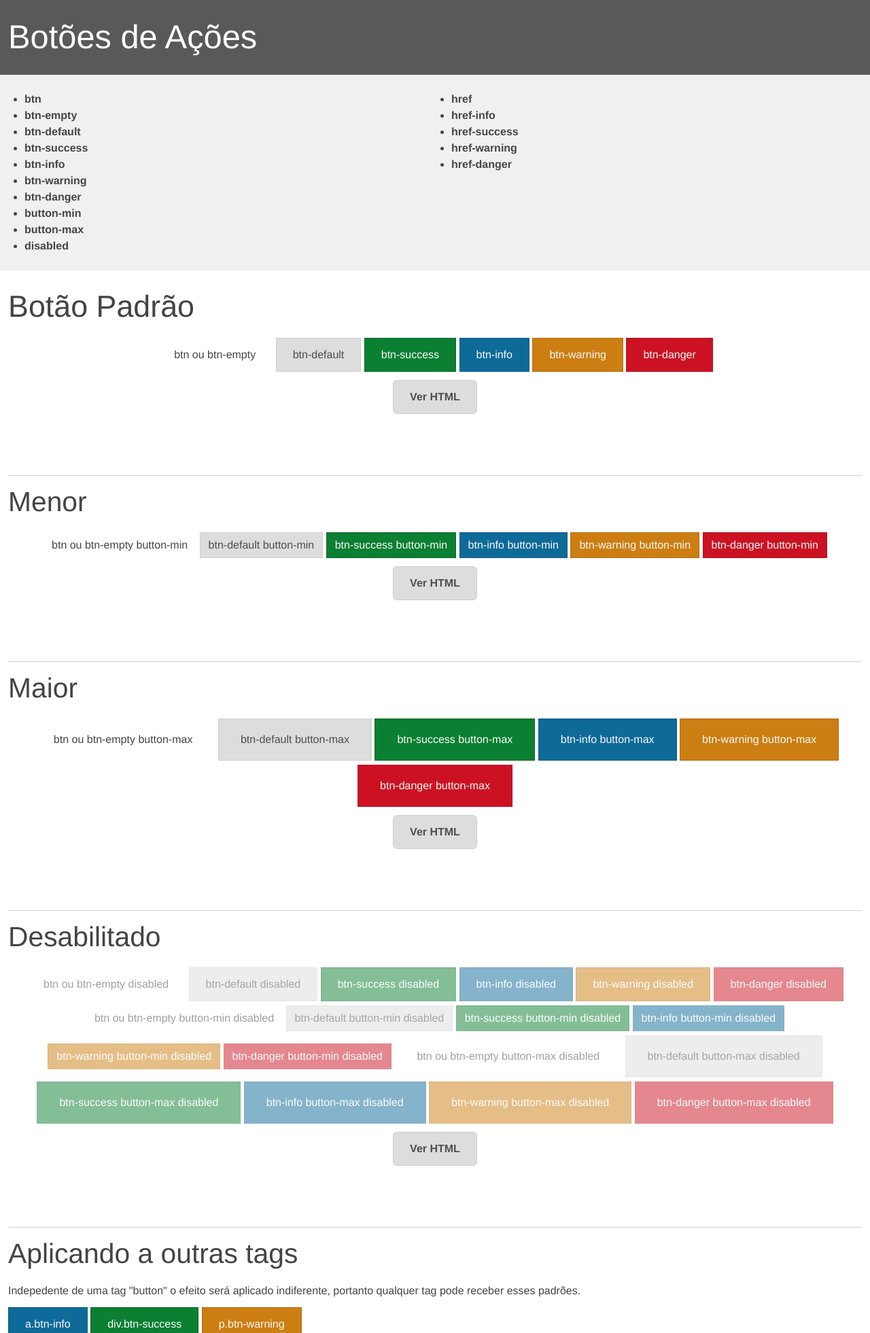
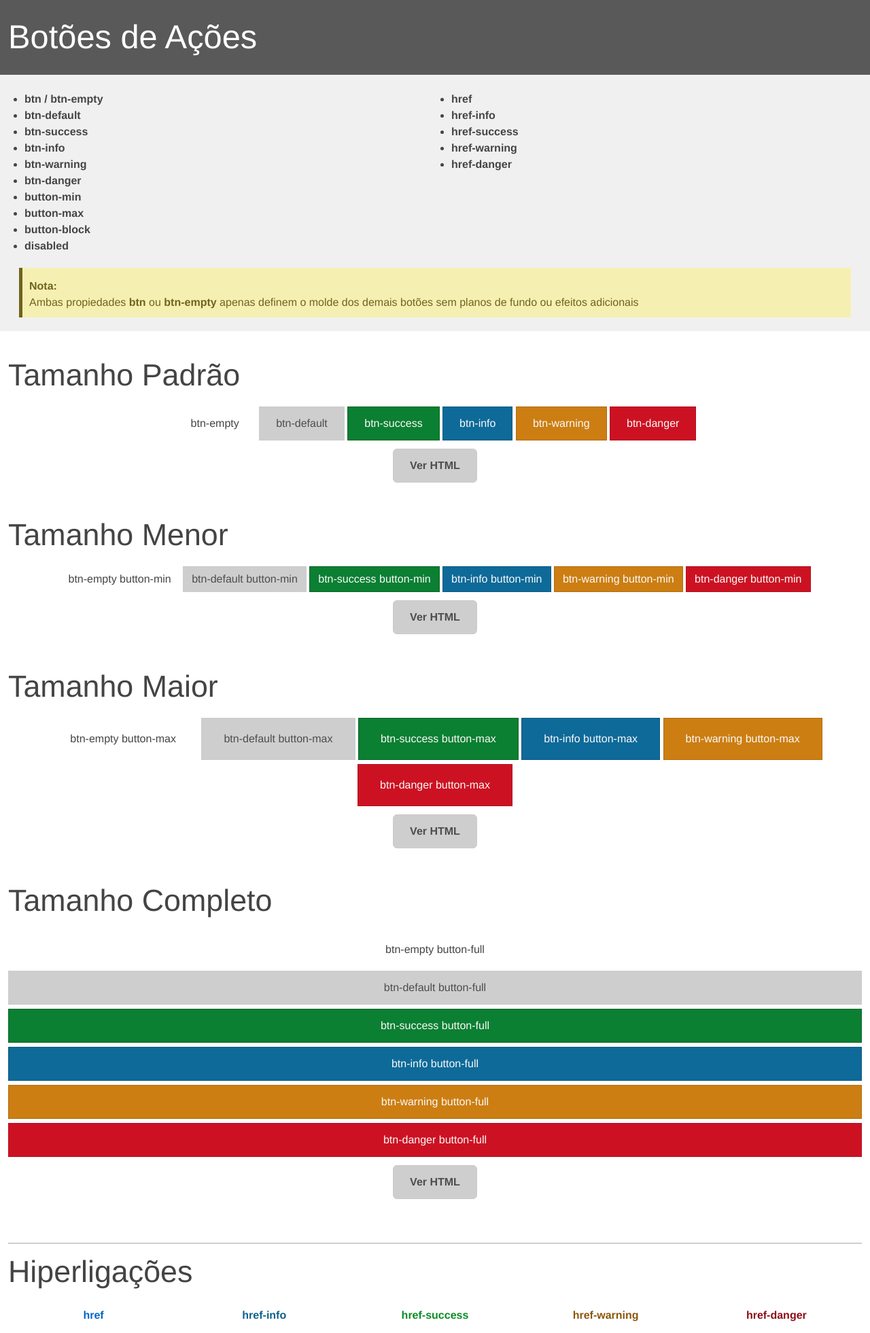
Before and after one commit to Spell-Master/sm-web, a PHP site: page /css/exemplos/botoes.html in a window 1280 px wide. Shown: the top 1961 px of the page at 68% size. Run offline with PHP 8.4, Linux system fonts and the light colour scheme.

Commit message:
css-default part6

```diff
--- a/css/css-default.css
+++ b/css/css-default.css
@@ -221,81 +221,83 @@ h6, .h6 {font-size: var(--text-size-h6)}
 
 /**
  * ****************************************
- * * Botões
+ * Botões
  * ****************************************
  */
 [class^="btn"] {
-    outline:0;
-    border:.0625rem solid;
-    padding:.75rem 1.5rem;
-    margin-bottom:0;
-    display:inline-block;
-    vertical-align:middle;
-    min-height:3rem;
-    text-decoration:none;
-    text-align:center;
-    font-weight:400;
-    cursor:pointer;
-    overflow:hidden;
-    white-space:nowrap;
-    transition:.5s
+    outline: 0;
+    border: .0625rem solid;
+    padding: .75rem 1.5rem;
+    margin-bottom: 0;
+    display: inline-block;
+    vertical-align: middle;
+    min-height: 3rem;
+    text-decoration: none;
+    text-align: center;
+    font-weight: 400;
+    cursor: pointer;
+    overflow: hidden;
+    white-space: nowrap;
+    transition: .5s
 }
 
-.button-min   {padding:.375rem .75rem; min-height:1.875rem}
-.button-max   {padding:1.125rem 2rem; min-height:3.4375rem}
-.button-block {width:100%}
+.button-min   {padding: .375rem .75rem; min-height: 1.75rem}
+.button-max   {padding: 1.125rem 2rem;  min-height: 3.3125rem}
+.button-full  {width: 100%}
 
-.btn,
-.btn-empty   {background-color:inherit; border-color:transparent}
-.btn-default {color:#4d4d4d}
+.btn-default {color: #4d4d4d}
 .btn-success,
 .btn-info,
 .btn-warning,
-.btn-danger  {color:#fafafa}
-.btn-default {background-color:#dddddd !important; border-color:#cecece !important}
-.btn-success {background-color:#0b7f32 !important; border-color:#086728 !important}
-.btn-info    {background-color:#0e6a99 !important; border-color:#0b5a82 !important}
-.btn-warning {background-color:#cc7e12 !important; border-color:#b26d0f !important}
-.btn-danger  {background-color:#cc1222 !important; border-color:#b20f1d !important}
+.btn-danger {color: #fafafa}
 
-.btn-default:hover {background-color:#cccccc !important}
-.btn-success:hover {background-color:#0a6629 !important}
-.btn-info:hover    {background-color:#0b5072 !important}
-.btn-warning:hover {background-color:#a56710 !important}
-.btn-danger:hover  {background-color:#a50f1c !important}
+.btn,
+.btn-empty   {background-color: inherit;            border-color: transparent}
+.btn-default {background-color: #cecece !important; border-color: #cccccc !important}
+.btn-success {background-color: #0b7f32 !important; border-color: #086728 !important}
+.btn-info    {background-color: #0e6a99 !important; border-color: #0b5a82 !important}
+.btn-warning {background-color: #cc7e12 !important; border-color: #b26d0f !important}
+.btn-danger  {background-color: #cc1222 !important; border-color: #b20f1d !important}
+
+.btn-default:hover {background-color: #bfbfbf !important}
+.btn-success:hover {background-color: #0a6629 !important}
+.btn-info:hover    {background-color: #0b5072 !important}
+.btn-warning:hover {background-color: #a56710 !important}
+.btn-danger:hover  {background-color: #a50f1c !important}
 
 .btn-default:active,
 .btn-success:active,
 .btn-info:active,
 .btn-warning:active,
 .btn-danger:active {
-    filter:brightness(50%)
+    filter: brightness(50%)
 }
 
 [class^="href"] {
-    cursor:pointer;
-    font-weight:500
+    cursor: pointer;
+    margin: 0 .25rem;
+    font-weight: 600;
+    display: inline-block;
+    text-decoration: none;
+    text-align: center;
+    white-space: nowrap;
+    transition: .5s
 }
 [class^="href"]:active {
-    filter:brightness(50%)
+    filter: brightness(50%)
 }
-.href,
-.href-info    {color:#149ee5 !important}
-.href-success {color:#13cc52 !important}
-.href-warning {color:#d68514 !important}
-.href-danger  {color:#e51426 !important}
 
-.href:hover         {color:#17b1ff !important; text-shadow:0 0 .0625rem #a1dfff, 0 0 .0625rem #a1dfff}
-.href-info:hover    {color:#008fd8 !important; text-shadow:0 0 .0625rem #37bbff, 0 0 .0625rem #37bbff}
-.href-success:hover {color:#16e55c !important; text-shadow:0 0 .0625rem #86f2ab, 0 0 .0625rem #86f2ab}
-.href-warning:hover {color:#ef9517 !important; text-shadow:0 0 .0625rem #f4bc6e, 0 0 .0625rem #f4bc6e}
-.href-danger:hover  {color:#ff162a !important; text-shadow:0 0 .0625rem #fe8d97, 0 0 .0625rem #fe8d97}
+.href         {color: #0066cc !important}
+.href-info    {color: #0c628c !important}
+.href-success {color: #0c8c25 !important}
+.href-warning {color: #8c560c !important}
+.href-danger  {color: #8c0c17 !important}
 
-[class^="btn"].disabled,
-[class^="href"].disabled {
-    opacity:.5 !important;
-    pointer-events:none
-}
+.href:hover,         .href:focus         {text-shadow: 0 0 .0625rem #193b4c}
+.href-info:hover,    .href-info:focus    {text-shadow: 0 0 .0625rem #0e6aaa}
+.href-success:hover, .href-success:focus {text-shadow: 0 0 .0625rem #085d19}
+.href-warning:hover, .href-warning:focus {text-shadow: 0 0 .0625rem #5d3908}
+.href-danger:hover,  .href-danger:focus  {text-shadow: 0 0 .0625rem #5d080f}
 
 /**
  * ****************************************
--- a/css/exemplos/botoes.html
+++ b/css/exemplos/botoes.html
@@ -16,7 +16,6 @@
         <script src="../../lib/prism/prism.js" type="text/javascript"></script>
     </head>
     <body>
-        <header>
         <div class="bg-dark-grey padding-all text-white">
             <div class="container">
                 <h1>Botões de Ações</h1>
@@ -27,8 +26,7 @@
                 <div class="row-pad">
                     <div class="col-half">
                         <ul class="margin-left bold">
-                                <li>btn</li>
-                                <li>btn-empty</li>
+                            <li>btn / btn-empty</li>
                             <li>btn-default</li>
                             <li>btn-success</li>
                             <li>btn-info</li>
@@ -36,6 +34,7 @@
                             <li>btn-danger</li>
                             <li>button-min</li>
                             <li>button-max</li>
+                            <li>button-block</li>
                             <li>disabled</li>
                         </ul>
                     </div>
@@ -50,191 +49,94 @@
                     </div>
                 </div>
             </div>
+            <blockquote class="quote-yellow">
+                <p class="bold">Nota:</p>
+                Ambas propiedades
+                <span class="bold">btn</span> ou <span class="bold">btn-empty</span>
+                apenas definem o molde dos demais botões sem planos de fundo ou efeitos adicionais
+            </blockquote>
         </div>
-        </header>
-        <main class="bg-white">
-            <div class="container padding-all">
-                <h2>Botão Padrão</h2>
-                <div class="margin-top">
+
+        <div class="container padding-all margin-top">
+            <h2>Tamanho Padrão</h2>
             <div class="align-center">
-                        <button class="btn-empty margin-top-min">btn ou btn-empty</button>
+                <button class="btn-empty margin-top-min">btn-empty</button>
                 <button class="btn-default margin-top-min">btn-default</button>
                 <button class="btn-success margin-top-min">btn-success</button>
                 <button class="btn-info margin-top-min">btn-info</button>
                 <button class="btn-warning margin-top-min">btn-warning</button>
                 <button class="btn-danger margin-top-min">btn-danger</button>
             </div>
-                </div>
-                <div class="margin-top align-center">
-                    <button class="btn-default radius-all-min bold" data-code="">Ver HTML</button>
-                </div>
-                <div class="sm-margin-top">
-                    <hr class="sm-line" />
-                    <h3>Menor</h3>
-                    <div class="margin-top">
-                        <div class="align-center">
-                            <button class="btn-empty button-min margin-top-min">
-                                btn ou btn-empty button-min
-                            </button>
-                            <button class="btn-default button-min margin-top-min">
-                                btn-default button-min
-                            </button>
-                            <button class="btn-success button-min margin-top-min">
-                                btn-success button-min
-                            </button>
-                            <button class="btn-info button-min margin-top-min">
-                                btn-info button-min
-                            </button>
-                            <button class="btn-warning button-min margin-top-min">
-                                btn-warning button-min
-                            </button>
-                            <button class="btn-danger button-min margin-top-min">
-                                btn-danger button-min
-                            </button>
-                        </div>
-                    </div>
             <div class="margin-top align-center">
                 <button class="btn-default radius-all-min bold" data-code="">Ver HTML</button>
             </div>
         </div>
-                <div class="sm-margin-top">
-                    <hr class="sm-line" />
-                    <h3>Maior</h3>
-                    <div class="margin-top">
+
+        <div class="container padding-all margin-top">
+            <h2>Tamanho Menor</h2>
             <div class="align-center">
-                            <button class="btn-empty button-max margin-top-min">
-                                btn ou btn-empty button-max
-                            </button>
-                            <button class="btn-default button-max margin-top-min">
-                                btn-default button-max
-                            </button>
-                            <button class="btn-success button-max margin-top-min">
-                                btn-success button-max
-                            </button>
-                            <button class="btn-info button-max margin-top-min">
-                                btn-info button-max
-                            </button>
-                            <button class="btn-warning button-max margin-top-min">
-                                btn-warning button-max
-                            </button>
-                            <button class="btn-danger button-max margin-top-min">
-                                btn-danger button-max
-                            </button>
-                        </div>
-                    </div>
-                    <div class="margin-top align-center">
-                        <button class="btn-default radius-all-min bold" data-code="">Ver HTML</button>
-                    </div>
-                </div>
-                <div class="sm-margin-top">
-                    <hr class="sm-line" />
-                    <h3>Desabilitado</h3>
-                    <div class="margin-top">
-                        <div class="align-center">
-                            <button class="btn-empty disabled margin-top-min">
-                                btn ou btn-empty disabled
-                            </button>
-                            <button class="btn-default disabled margin-top-min">
-                                btn-default disabled
-                            </button>
-                            <button class="btn-success disabled margin-top-min">
-                                btn-success disabled
-                            </button>
-                            <button class="btn-info disabled margin-top-min">
-                                btn-info disabled
-                            </button>
-                            <button class="btn-warning disabled margin-top-min">
-                                btn-warning disabled
-                            </button>
-                            <button class="btn-danger disabled margin-top-min">
-                                btn-danger disabled
-                            </button>
-
-                            <button class="btn-empty button-min disabled margin-top-min">
-                                btn ou btn-empty button-min disabled
-                            </button>
-                            <button class="btn-default button-min disabled margin-top-min">
-                                btn-default button-min disabled
-                            </button>
-                            <button class="btn-success button-min disabled margin-top-min">
-                                btn-success button-min disabled
-                            </button>
-                            <button class="btn-info button-min disabled margin-top-min">
-                                btn-info button-min disabled
-                            </button>
-                            <button class="btn-warning button-min disabled margin-top-min">
-                                btn-warning button-min disabled
-                            </button>
-                            <button class="btn-danger button-min disabled margin-top-min">
-                                btn-danger button-min disabled
-                            </button>
-
-                            <button class="btn-empty button-max disabled margin-top-min">
-                                btn ou btn-empty button-max disabled
-                            </button>
-                            <button class="btn-default button-max disabled margin-top-min">
-                                btn-default button-max disabled
-                            </button>
-                            <button class="btn-success button-max disabled margin-top-min">
-                                btn-success button-max disabled
-                            </button>
-                            <button class="btn-info button-max disabled margin-top-min">
-                                btn-info button-max disabled
-                            </button>
-                            <button class="btn-warning button-max disabled margin-top-min">
-                                btn-warning button-max disabled
-                            </button>
-                            <button class="btn-danger button-max disabled margin-top-min">
-                                btn-danger button-max disabled
-                            </button>
-                        </div>
-                    </div>
-                    <div class="margin-top align-center">
-                        <button class="btn-default radius-all-min bold" data-code="">Ver HTML</button>
-                    </div>
-                </div>
-                <div class="sm-margin-top">
-                    <hr class="sm-line" />
-                    <h3>Aplicando a outras tags</h3>
-                    <p>Indepedente de uma tag "button" o efeito será aplicado indiferente,
-                        portanto qualquer tag pode receber esses padrões.</p>
-                    <div class="margin-top">
-                        <a class="btn-info">a.btn-info</a>
-                        <div class="btn-success">div.btn-success</div>
-                        <p class="btn-warning">p.btn-warning</p>
-                    </div>
-                    <div class="margin-top align-center">
-                        <button class="btn-default radius-all-min bold" data-code="">Ver HTML</button>
-                    </div>
-                </div>
-                <div class="sm-margin-top">
-                    <hr class="sm-line" />
-                    <h3>Custominizando</h3>
-                    <div class="margin-top">
-                        <button
-                            class="btn bg-pink bg-aqua-hover text-white text-pink-hover box-shadow-on-hover">Exemplo</button>
-                        <button class="btn-empty radius-circle bg-light-indigo bg-dark-indigo-hover text-white h3" style="height: 70px; width: 70px; padding: 0">@</button>
+                <button class="btn-empty button-min margin-top-min">btn-empty button-min</button>
+                <button class="btn-default button-min margin-top-min">btn-default button-min</button>
+                <button class="btn-success button-min margin-top-min">btn-success button-min</button>
+                <button class="btn-info button-min margin-top-min">btn-info button-min</button>
+                <button class="btn-warning button-min margin-top-min">btn-warning button-min</button>
+                <button class="btn-danger button-min margin-top-min">btn-danger button-min</button>
             </div>
             <div class="margin-top align-center">
                 <button class="btn-default radius-all-min bold" data-code="">Ver HTML</button>
             </div>
         </div>
 
-                <div class="sm-margin-top">
-                    <hr class="sm-line" />
-                    <h2>Hiperlinks</h2>
+        <div class="container padding-all margin-top">
+            <h2>Tamanho Maior</h2>
+            <div class="align-center">
+                <button class="btn-empty button-max margin-top-min">btn-empty button-max</button>
+                <button class="btn-default button-max margin-top-min">btn-default button-max</button>
+                <button class="btn-success button-max margin-top-min">btn-success button-max</button>
+                <button class="btn-info button-max margin-top-min">btn-info button-max</button>
+                <button class="btn-warning button-max margin-top-min">btn-warning button-max</button>
+                <button class="btn-danger button-max margin-top-min">btn-danger button-max</button>
+            </div>
+            <div class="margin-top align-center">
+                <button class="btn-default radius-all-min bold" data-code="">Ver HTML</button>
+            </div>
+        </div>
+
+        <div class="container padding-all margin-top">
+            <h2>Tamanho Completo</h2>
+            <div class="align-center">
+                <button class="btn-empty button-full margin-top-min">btn-empty button-full</button>
+                <button class="btn-default button-full margin-top-min">btn-default button-full</button>
+                <button class="btn-success button-full margin-top-min">btn-success button-full</button>
+                <button class="btn-info button-full margin-top-min">btn-info button-full</button>
+                <button class="btn-warning button-full margin-top-min">btn-warning button-full</button>
+                <button class="btn-danger button-full margin-top-min">btn-danger button-full</button>
+            </div>
+            <div class="margin-top align-center">
+                <button class="btn-default radius-all-min bold" data-code="">Ver HTML</button>
+            </div>
+        </div>
+
+
+        <div class="margin-top-max">
+            <div class="container padding-all">
+                <hr class="border-bottom border-dark" />
+                <h2>Hiperligações</h2>
                 <div class="margin-top">
                     <div class="row-pad align-center">
-                            <div class="col-quarter">
-                                <a class="href">href ou href-info</a>
+                        <div class="col-5">
+                            <a class="href">href</a>
                         </div>
-                            <div class="col-quarter">
+                        <div class="col-5">
+                            <a class="href-info">href-info</a>
+                        </div>
+                        <div class="col-5">
                             <a class="href-success">href-success</a>
                         </div>
-                            <div class="col-quarter">
+                        <div class="col-5">
                             <a class="href-warning">href-warning</a>
                         </div>
-                            <div class="col-quarter">
+                        <div class="col-5">
                             <a class="href-danger">href-danger</a>
                         </div>
                     </div>
@@ -243,56 +145,63 @@
                     <button class="btn-default radius-all-min bold" data-code="">Ver HTML</button>
                 </div>
             </div>
-                <div class="sm-margin-top">
-                    <hr class="sm-line" />
-                    <h3>Desabilitado</h3>
-                    <div class="margin-top">
-                        <div class="row-pad align-center">
-                            <div class="col-quarter">
-                                <a class="href disabled">href ou href-info disabled</a>
         </div>
-                            <div class="col-quarter">
-                                <a class="href-success disabled">href-success disabled</a>
+
+        <div class="margin-top-max">
+            <div class="container padding-all">
+                <hr class="border-bottom border-dark" />
+                <h3>Aplicando a outras tags</h3>
+                <p>Indepedente no uso das tag&apos;s
+                    <span class="bold">&lt;button&gt;</span> ou <span class="bold">&lt;a&gt;</span>
+                    o efeito será aplicado indiferente, portanto qualquer tag pode receber esses padrões.</p>
+
+                <div class="margin-top align-center">
+                    <div class="row-pad">
+                        <div class="col-half">
+                            <p class="btn-danger">p.btn-danger</p>
+                            <div class="btn-success">div.btn-success</div>
+                            <a class="btn-info">a.btn-info</a>
                         </div>
-                            <div class="col-quarter">
-                                <a class="href-warning disabled">href-warning disabled</a>
-                            </div>
-                            <div class="col-quarter">
-                                <a class="href-danger disabled">href-danger disabled</a>
+                        <div class="col-half">
+                            <p class="href-danger">p.href-danger</p>
+                            <div class="href-success">div.href-success</div>
+                            <button class="href-info">button.href-info</button>
                         </div>
                     </div>
                 </div>
-                    <div class="margin-top align-center">
+                <div class="margin-top margin-bottom-max align-center">
                     <button class="btn-default radius-all-min bold" data-code="">Ver HTML</button>
                 </div>
             </div>
+        </div>
 
-                <div class="sm-margin-top">
-                    <hr class="sm-line" />
-                    <h3>Aplicando a outras tags</h3>
-                    <p>Indepedente de uma tag "a" o efeito será aplicado indiferente,
-                        portanto qualquer tag pode receber esses padrões.</p>
-                    <div class="margin-top">
-                        <button class="href-info">button.href-info</button>
-                        <div class="href-success">div.href-success</div>
-                        <p class="href-warning">p.href-warning</p>
+        <div class="margin-top-max">
+            <div class="container padding-all">
+                <hr class="border-bottom-min border-dark" />
+                <h3>Customizando</h3>
+                <div class="margin-top align-center">
+                    <button
+                        class="btn bg-pink bg-aqua-hover text-white text-pink-hover box-shadow-on-hover">
+                        Exemplo
+                    </button>
+                    <button
+                        class="btn-empty radius-circle bg-light-indigo bg-dark-indigo-hover text-white box-xy-50"
+                        style="padding: 0">
+                        @
+                    </button>
                 </div>
                 <div class="margin-top align-center">
                     <button class="btn-default radius-all-min bold" data-code="">Ver HTML</button>
                 </div>
             </div>
         </div>
-        </main>
-        <footer class="bg-white">
+
         <div class="modal" id="show-code">
             <div class="modal-box">
                 <div class="modal-header"><span class="font-max">Código Fonte</span></div>
-                    <div class="modal-content">
-                        <pre><code class="language-html"></code></pre>
+                <div class="modal-content"><pre><code class="language-html"></code></pre></div>
             </div>
         </div>
-        </div>
-        </footer>
-        <script>showCode.init()</script>
+        <script>showCode.init();</script>
     </body>
 </html>
```
Lines whose indentation alone changed are shown as unchanged.
